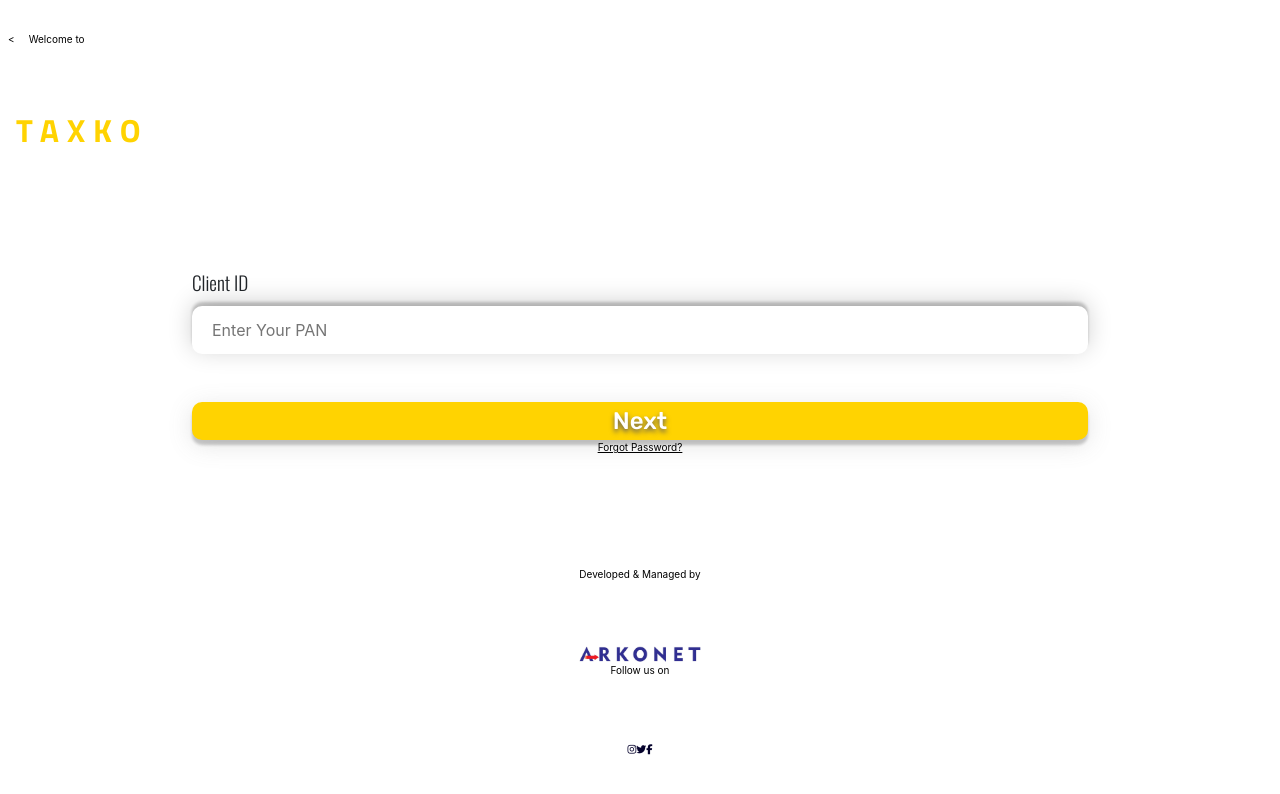
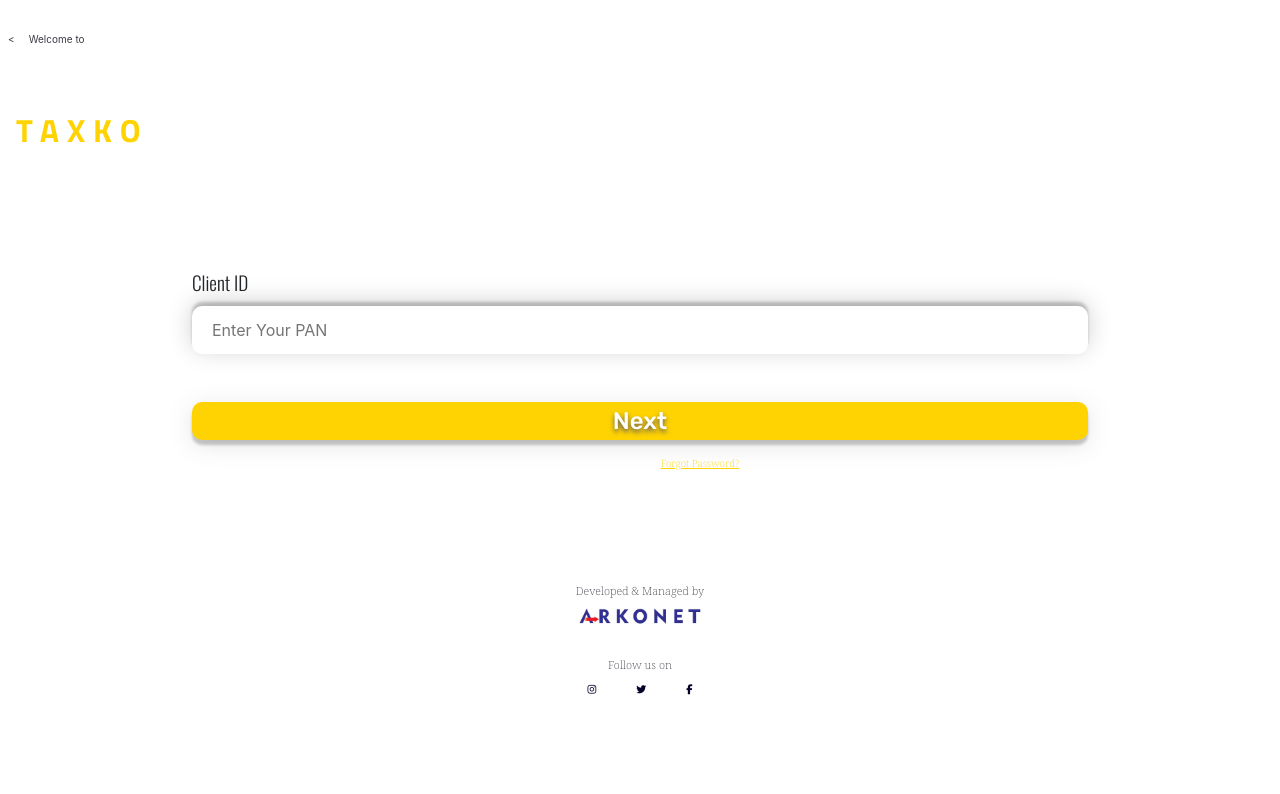
Before and after one commit to pradnyamulik28/Client-View, a React (Create React App) app: page / in a window 1280 px wide. Shown: the top 794 px of the page. Built offline with nearby package versions, Linux system fonts and the light colour scheme.

Commit message:
Restore Some Css with id property in Login and Password check page

```diff
--- a/src/ClientMobilePgs/ClientLogin/ClientLogin.js
+++ b/src/ClientMobilePgs/ClientLogin/ClientLogin.js
@@ -55,7 +55,7 @@
     <div className={`${style.maincontainer}`}>
       {/* Header */}
       <div className={`${style.header}`}>
-        <a href="previous link" className={`${style.welcome}`}>
+        <a href="previous link" id={`${style.welcome}`}>
           &lt;&nbsp;&nbsp;&nbsp;&nbsp;&nbsp;Welcome to
         </a>
         <h2>TAXKO</h2>
@@ -84,28 +84,28 @@
         <button type="button" className={`${style.login}`} onClick={handleLogin}>
           Next
         </button>
-        <a href="previous link" className={`${style.forgot}`}>
+        <a href="previous link" id={`${style.forgot}`}>
           <u>Forgot Password?</u>
         </a>
       </div>
 
       {/* Copyright */}
       <div className={`${style.copyright}`}>
-        <a href="previous link" className={`${style.devs}`}>
+        <a href="previous link" id={`${style.devs}`}>
           Developed & Managed by
         </a>
-        <img src={arkonet} alt="" className={`${style.arkonet}`} />
-        <a href="previous link" className={`${style.social}`}>
+        <img src={arkonet} alt="" id={`${style.arkonet}`} />
+        <a href="previous link" id={`${style.social}`}>
           Follow us on
         </a>
         <div className={`${style.handles}`}>
-          <a href="previous link" className={`${style.instagram}`}>
+          <a href="previous link" id={`${style.instagram}`}>
             <i className="fa-brands fa-instagram" style={{ color: "#05022c" }}></i>
           </a>
-          <a href="previous link" className={`${style.twitter}`}>
+          <a href="previous link" id={`${style.twitter}`}>
             <i className="fa-brands fa-twitter" style={{ color: "#05022c" }}></i>
           </a>
-          <a href="previous link" className={`${style.facebook}`}>
+          <a href="previous link" id={`${style.facebook}`}>
             <i className="fa-brands fa-facebook-f" style={{ color: "#05022c" }}></i>
           </a>
         </div>
--- a/src/ClientMobilePgs/ClientPassCheck/ClientPassCheck.js
+++ b/src/ClientMobilePgs/ClientPassCheck/ClientPassCheck.js
@@ -139,7 +139,7 @@
     <div className={`${style.maincontainer}`}>
       {/* Header */}
       <div className={`${style.header}`}>
-        <a href="previous link" className={`${style.welcome}`}>
+        <a href="previous link" id={`${style.welcome}`}>
           &lt;&nbsp;&nbsp;&nbsp;&nbsp;&nbsp;Welcome to
         </a>
         <h2>TAXKO</h2>
@@ -181,28 +181,28 @@
         <button type="button" className={`${style.login}`} onClick={handleButtonClick}>
         {isPasswordNull ? "Set Password" : "Login"}
         </button>
-        <a href="previous link" className={`${style.forgot}`}>
+        <a href="previous link" id={`${style.forgot}`}>
           <u>Forgot Password?</u>
         </a>
       </div>
 
       {/* Copyright */}
       <div className={`${style.copyright}`}>
-        <a href="previous link" className={`${style.devs}`}>
+        <a href="previous link" id={`${style.devs}`}>
           Developed & Managed by
         </a>
-        <img src={arkonet} alt="" className={`${style.arkonet}`} />
-        <a href="previous link" className={`${style.social}`}>
+        <img src={arkonet} alt="" id={`${style.arkonet}`} />
+        <a href="previous link" id={`${style.social}`}>
           Follow us on
         </a>
         <div className={`${style.handles}`}>
-          <a href="previous link" className={`${style.instagram}`}>
+          <a href="previous link" id={`${style.instagram}`}>
             <i className="fa-brands fa-instagram" style={{ color: "#05022c" }}></i>
           </a>
-          <a href="previous link" className={`${style.twitter}`}>
+          <a href="previous link" id={`${style.twitter}`}>
             <i className="fa-brands fa-twitter" style={{ color: "#05022c" }}></i>
           </a>
-          <a href="previous link" className={`${style.facebook}`}>
+          <a href="previous link" id={`${style.facebook}`}>
             <i className="fa-brands fa-facebook-f" style={{ color: "#05022c" }}></i>
           </a>
         </div>
```
